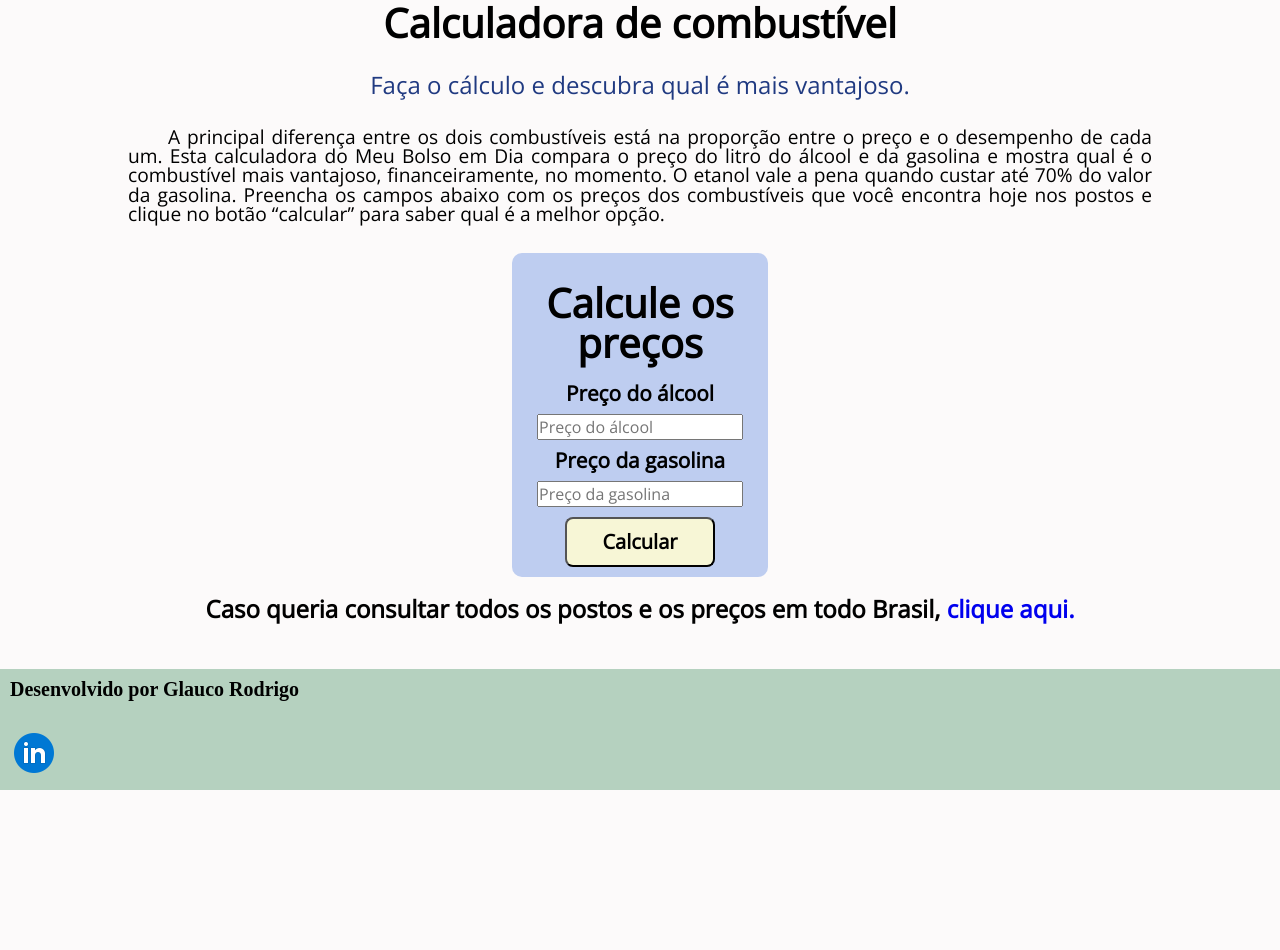
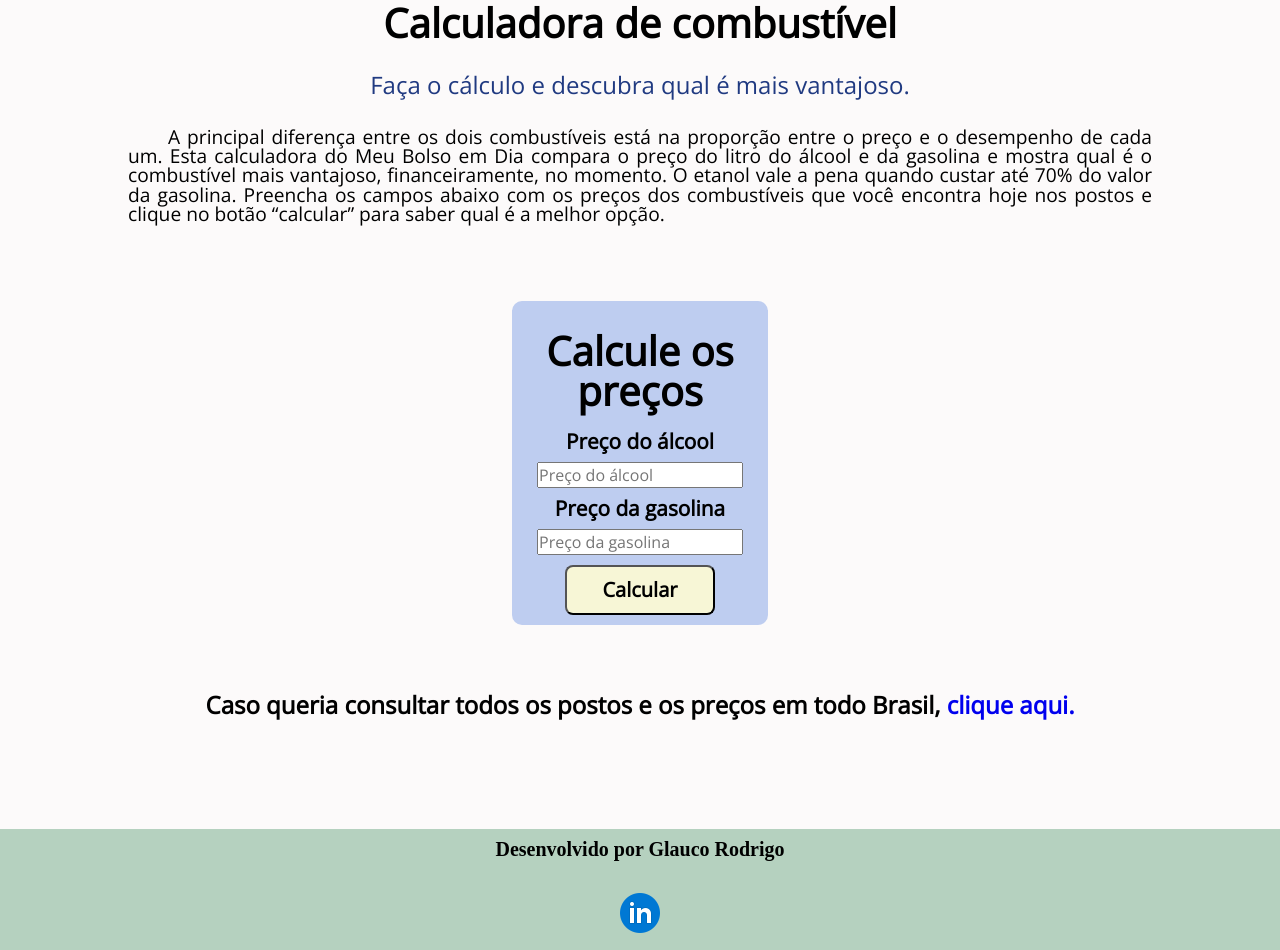
Before and after one commit to glaucorodrigo/fuel_calculation, a plain HTML site: page index.html in a window 1280 px wide. Shown: the part 199-1149 px from the top of the page. Before the commit the page ends 989 px from the top, so only its background shows below. Drawn offline with nearby package versions, Linux system fonts and the light colour scheme.

Commit message:
Alinhando footer

```diff
--- a/css/style.css
+++ b/css/style.css
@@ -152,18 +152,17 @@ body {
 
 footer {
     display: flex;
-    justify-content: center;
+    align-items: center;
     background-color: rgb(181, 209, 191);
-    margin-bottom: 0;
     padding: 10px;
     flex-direction: column;
+
 }
 
 footer p {
     margin-bottom: 30px;
     font-size: 20px;
     font-weight: bold;
-    display: flex;
 }
 
 /* Pagina de dicas*/
--- a/index.html
+++ b/index.html
@@ -34,7 +34,7 @@
                     O etanol vale a pena quando custar até 70% do valor da gasolina.
                     Preencha os campos abaixo com os preços dos combustíveis que
                     você encontra hoje nos postos e clique no botão “calcular” para saber qual é a melhor opção.
-            </P>
+            </P></a></P><br><br><br>
         </div>
      </section>
         <div class="container">
@@ -46,9 +46,9 @@
            <p class="campo-input">Preço da gasolina</p> <input type="number" placeholder="Preço da gasolina" id="preco_gasolina" class="input">
         </div>
             <button class="button" type="button" onclick="calculo()">Calcular</button>
-        </div>
+        </div></a></P><br><br><br>
         <p id="resultado"></p>
-    <P class="mapa">Caso queria consultar todos os postos e os preços em todo Brasil, <a href="https://maps.goodcard.com.br/ondecomprar_abastecimento/" target="_blank">clique aqui.</a></P>
+    <P class="mapa">Caso queria consultar todos os postos e os preços em todo Brasil, <a href="https://maps.goodcard.com.br/ondecomprar_abastecimento/" target="_blank">clique aqui.</a></P><br><br><br><br>
 
     </main>
     <footer>
```
